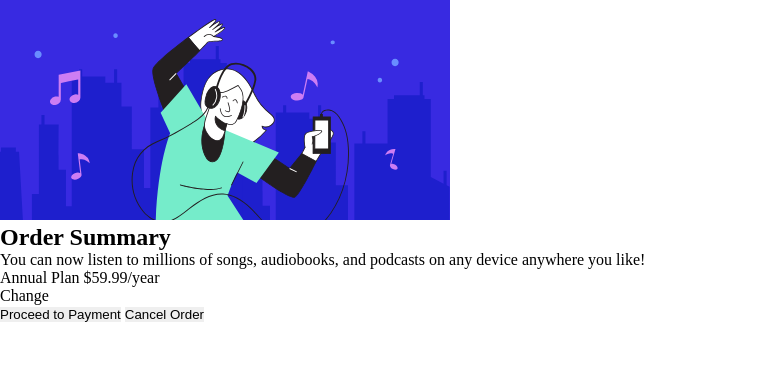
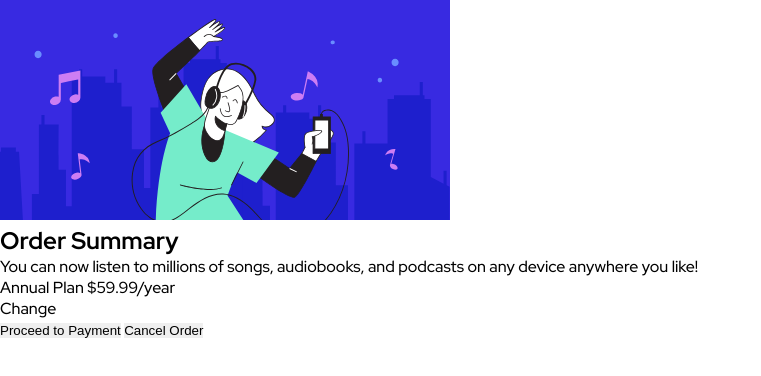
Before and after one commit to jfan-dev/order-summary-component-main, a plain HTML site: page index.html in a window 1280 px wide. Shown: the whole page, without its empty margins (0-761 px from the left). Drawn offline with Linux system fonts and the light colour scheme.

Commit message:
add Color pallet and font family to :root

```diff
--- a/styles.css
+++ b/styles.css
@@ -7,3 +7,21 @@ border: 0;
 margin: 0;
 box-sizing: border-box;
 }
+
+/* Color Pallet */
+:root{
+
+/* ### Primary*/
+
+--PALEBLUE: hsl(225, 100%, 94%);
+--BRIGHTBLUE: hsl(245, 75%, 52%);
+
+/* ### Neutral */
+
+--VERYPALEBLUE: hsl(225, 100%, 98%);
+--DESATURATEDBLUE: hsl(224, 23%, 55%);
+--DARKBLUE: hsl(223, 47%, 23%);
+
+/* FONT FAMILY */
+font-family: 'Red Hat Display', sans-serif;
+}
```
